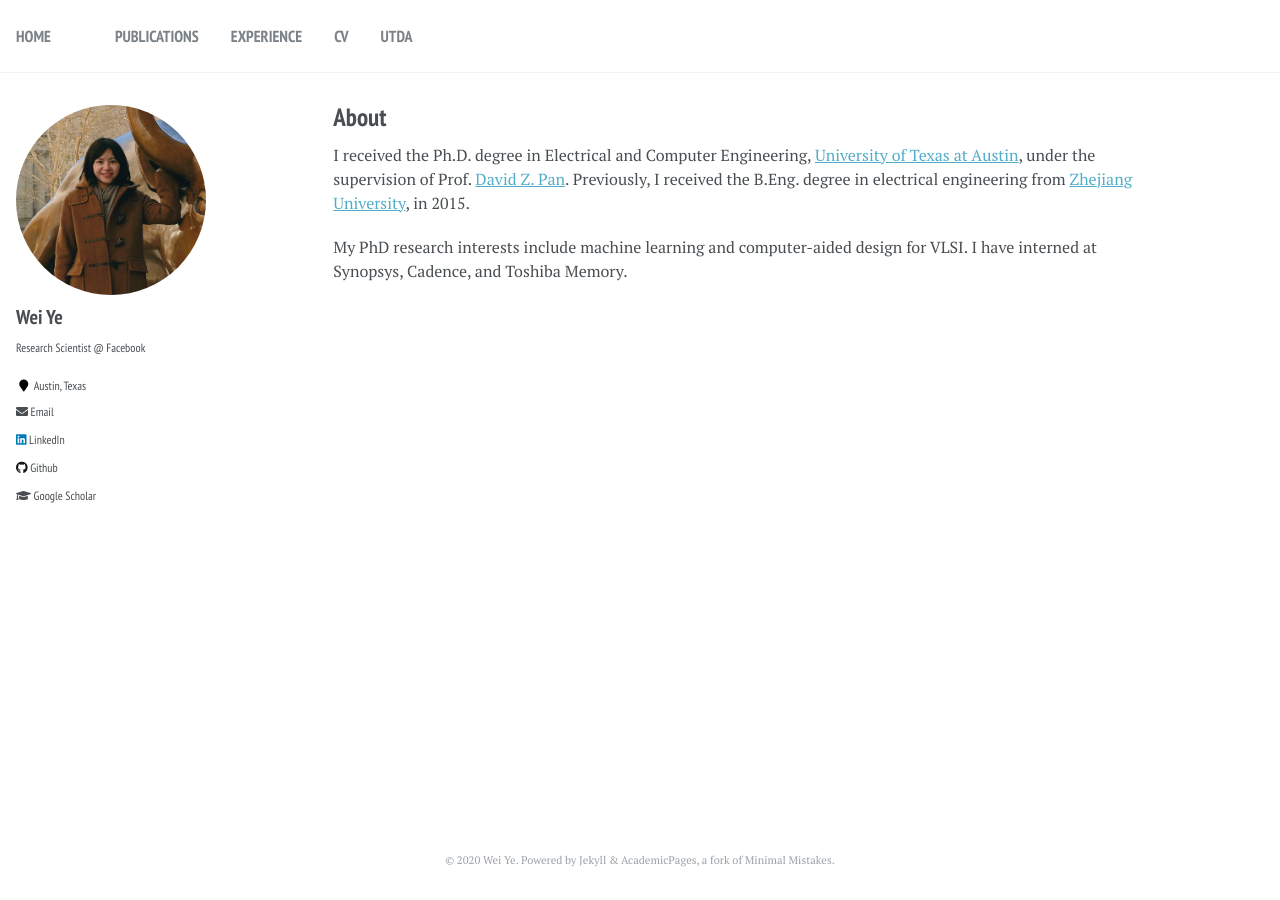
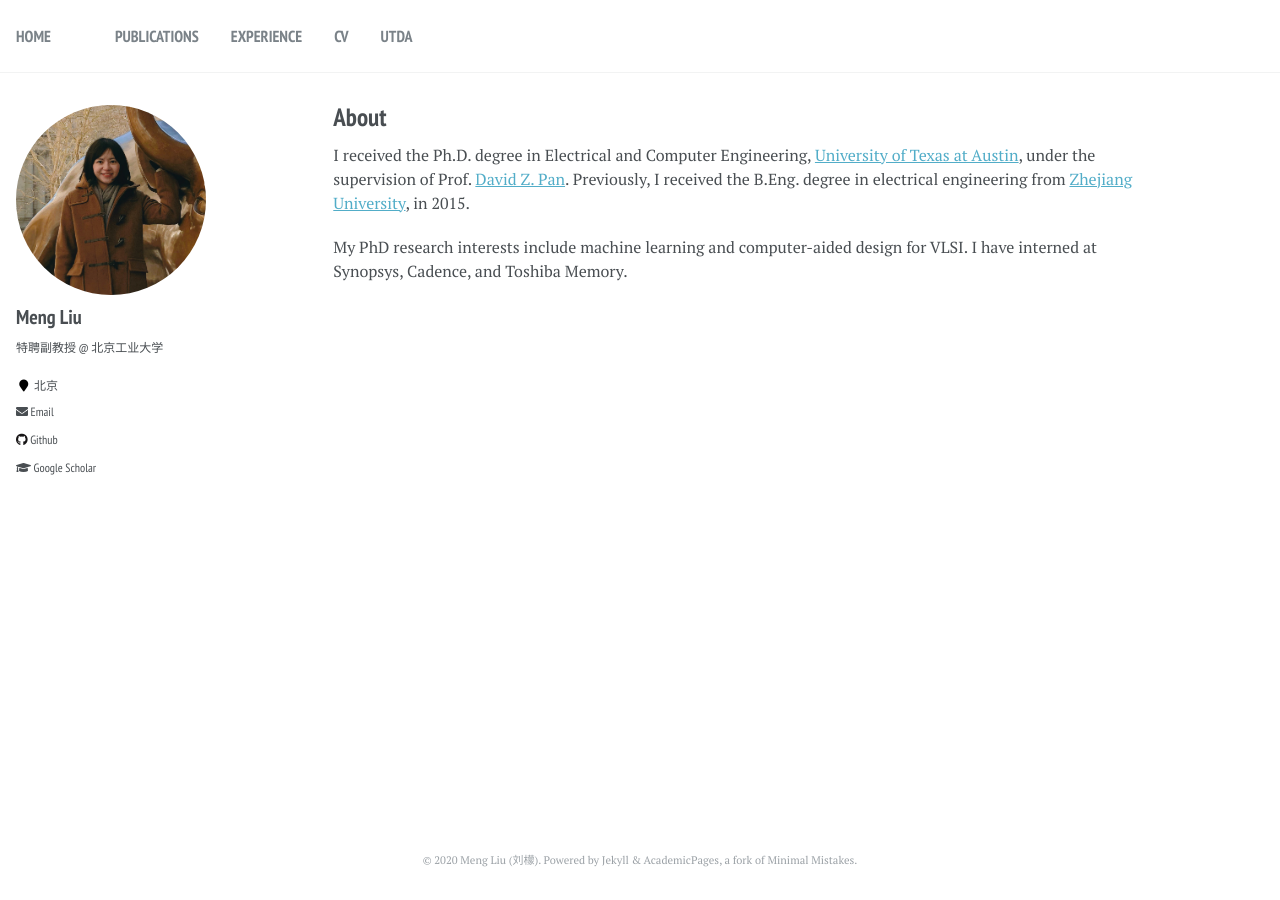
Before and after one commit to liumengbjut/liumengbjut.github.io, a Jekyll site: the page built from _pages/about.md, in a window 1280 px wide. Built offline with Jekyll 4.4.1, drawn with Linux system fonts in a browser that asks for light colours.

Commit message:
Update _config.yml

```diff
--- a/_config.yml
+++ b/_config.yml
@@ -9,8 +9,8 @@
 locale                   : "en-US"
 title                    : "HOME"
 title_separator          : "-"
-name                     : &name "Wei Ye"
-description              : &description "Research Scientist at Facebook"
+name                     : &name "Meng Liu (刘檬)"
+description              : &description "Assistant Professor"
 url                      : https://liumengbjut.github.io # the base hostname & protocol for your site e.g. "https://mmistakes.github.io"
 baseurl                  : "" # the subpath of your site, e.g. "/blog"
 repository               : "liumengbjut.github.io"
@@ -57,7 +57,7 @@ yandex_site_verification :
 
 # Social Sharing
 twitter:
-  username               : &twitter
+  username               :
 facebook:
   username               :
   app_id                 :
@@ -80,14 +80,14 @@ analytics:
 
 # Site Author
 author:
-  name             : "Wei Ye"
+  name             : "Meng Liu"
   avatar           : "profile-crop.jpg"
-  bio              : "Research Scientist @ Facebook"
-  location         : "Austin, Texas"
+  bio              : "特聘副教授 @ 北京工业大学"
+  location         : "北京"
   employer         :
   pubmed           :  #"https://www.ncbi.nlm.nih.gov/pubmed/?term=john+snow"
   googlescholar    : "https://scholar.google.com/citations?user=wy5I3fwAAAAJ"
-  email            : "weiye@utexas.edu"
+  email            : "liumengbjut@gmail.com"
   researchgate     :  # example: "https://www.researchgate.net/profile/yourprofile"
   uri              :
   bitbucket        :
@@ -96,13 +96,13 @@ author:
   flickr           :
   facebook         :
   foursquare       :
-  github           : "ywwwer"
+  github           : "liumengbjut"
   google_plus      :
   keybase          :
   instagram        :
   impactstory      : #"https://profiles.impactstory.org/u/xxxx-xxxx-xxxx-xxxx"
   lastfm           :
-  linkedin         : "wye"
+  linkedin         :
   orcid            : #"http://orcid.org/yourorcidurl"
   pinterest        :
   soundcloud       :
```
